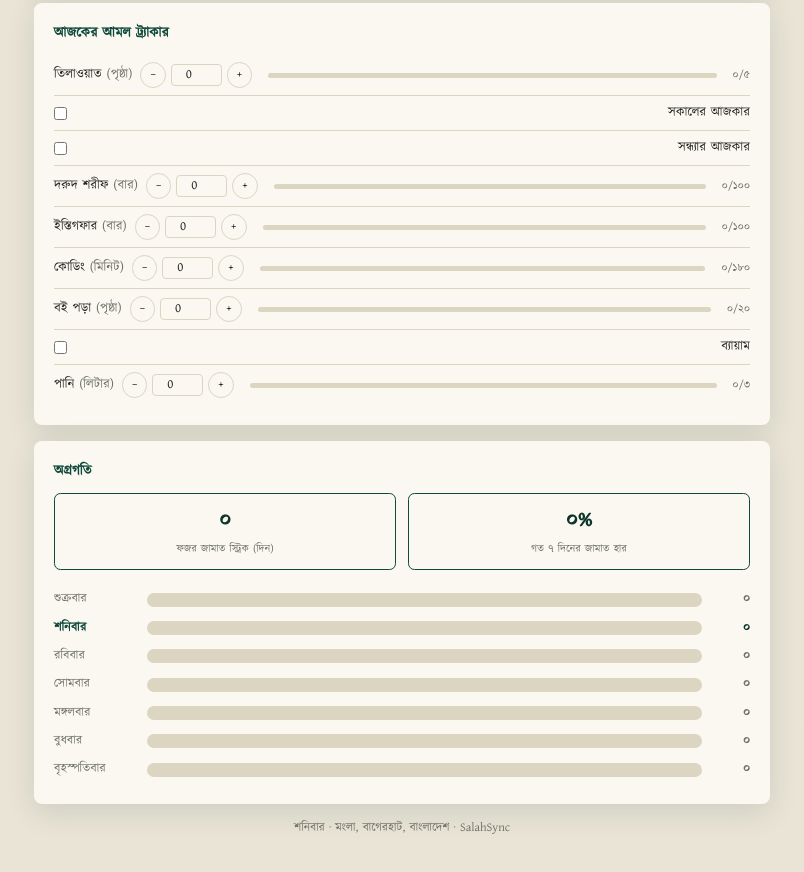
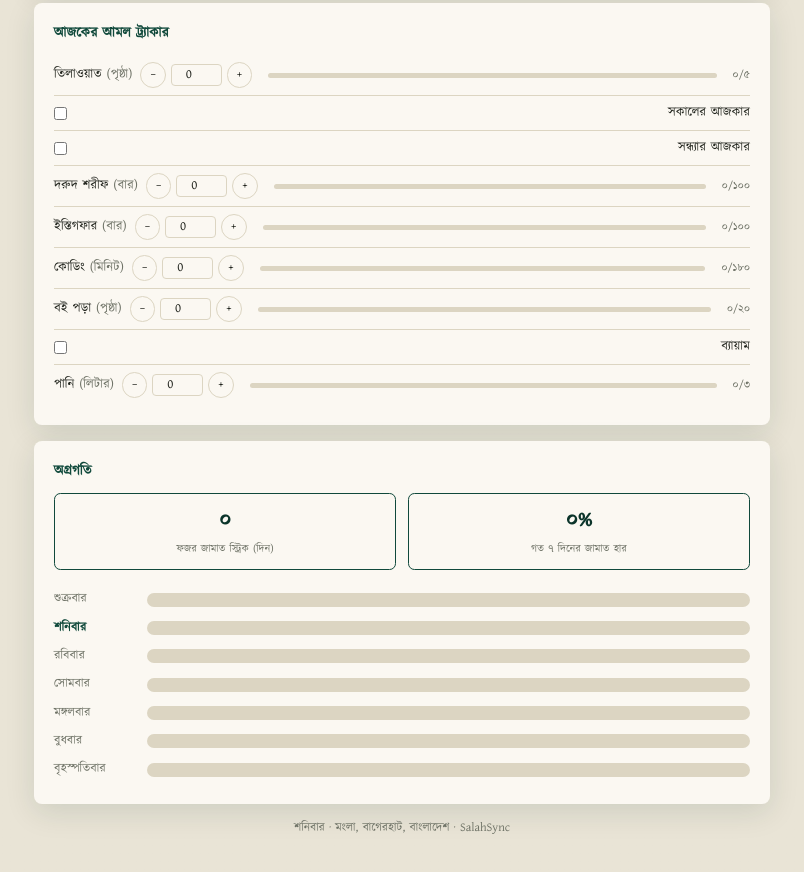
Before and after one commit to samiulAsumel/salahsync, a website with bundled scripts: page index.html in a window 1280 px wide. Shown: the part 1561-2433 px from the top of the page, without its empty margins (238-1042 px from the left). Built offline with nearby package versions, Linux system fonts and the light colour scheme; files whose address does not match are found by name; a web font is replaced by a local one.

Commit message:
style(chart): drop the per-day value labels
Full weekday names and bigger bars were the ask — the numeric value
next to each bar wasn't, and just cluttered the row.

```diff
--- a/css/app.css
+++ b/css/app.css
@@ -97,9 +97,6 @@ html[lang="en"] #app-title { font-family: 'Times New Roman', Times, Georgia, ser
 .chart-bar-track { flex: 1; height: 14px; background: var(--line); border-radius: 999px; overflow: hidden; }
 .chart-bar-fill { height: 100%; background: var(--forest); border-radius: 999px; opacity: .5; }
 .chart-row.is-today .chart-bar-fill { opacity: 1; }
-.chart-val { width: 2.4rem; flex-shrink: 0; text-align: right; font-size: .78rem; font-weight: 600; color: var(--muted); }
-.chart-row.is-today .chart-val { color: var(--forest-deep); }
-:root[data-theme="dark"] .chart-row.is-today .chart-val { color: var(--forest); }
 @media (max-width: 400px) { .chart-day { width: 3.6rem; font-size: .7rem; } }
 
 .streak-card { border: 1.5px solid var(--forest); border-radius: .4rem; padding: .6rem; text-align: center; flex: 1; }
--- a/js/ui/stats.js
+++ b/js/ui/stats.js
@@ -63,7 +63,6 @@ export function renderWeeklyChart(container, state, habitId) {
   const todayKey = dateKey(new Date());
   const values = dates.map((d) => Number(state.logs[dateKey(d)]?.habits?.[habitId]) || 0);
   const max = Math.max(1, ...values);
-  const digits = (n) => (lang === 'en' ? n : toBanglaDigits(n));
   const rows = dates.map((d, i) => {
     const v = values[i];
     const pct = Math.max(v > 0 ? 4 : 0, (v / max) * 100);
@@ -72,7 +71,6 @@ export function renderWeeklyChart(container, state, habitId) {
     <div class="chart-row${isToday ? ' is-today' : ''}">
       <span class="chart-day">${weekdayNames[d.getDay()]}</span>
       <div class="chart-bar-track"><div class="chart-bar-fill" style="width:${pct}%"></div></div>
-      <span class="chart-val">${digits(v)}</span>
     </div>`;
   }).join('');
   container.innerHTML = rows;
```
